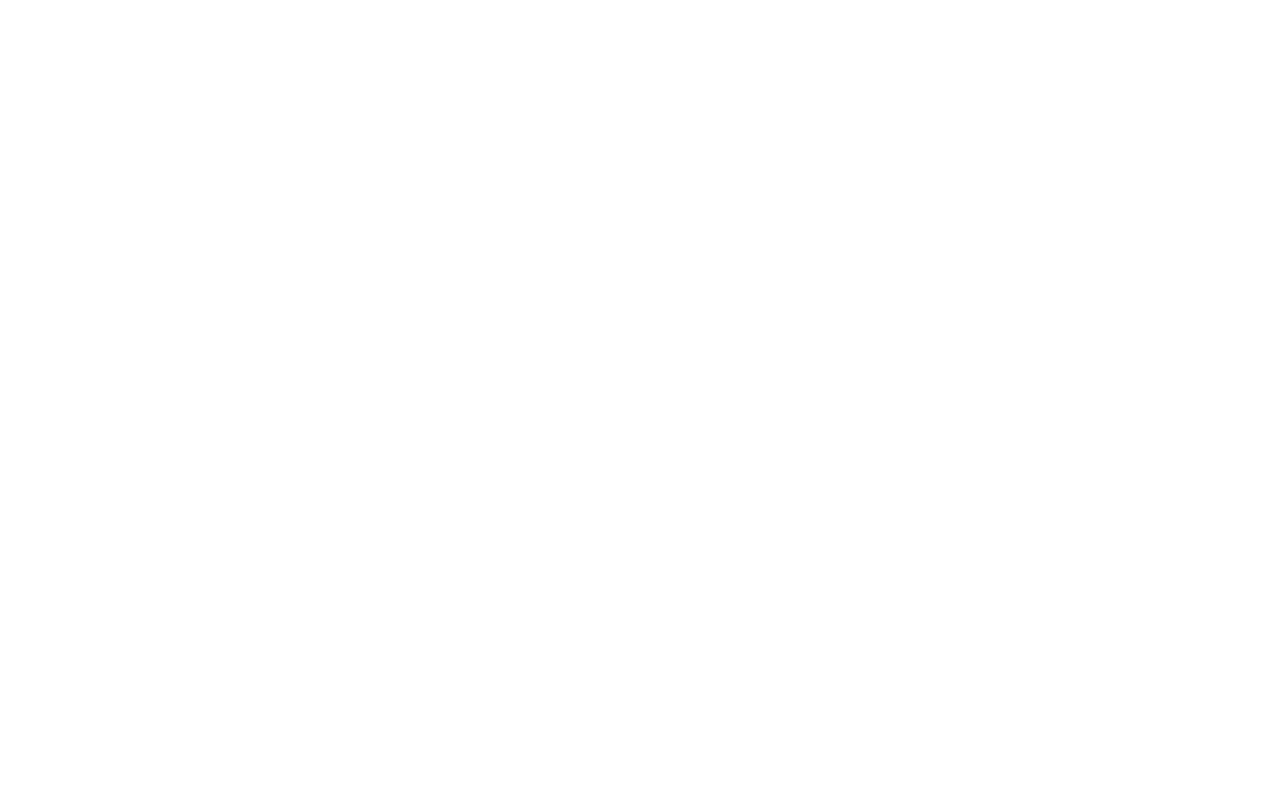
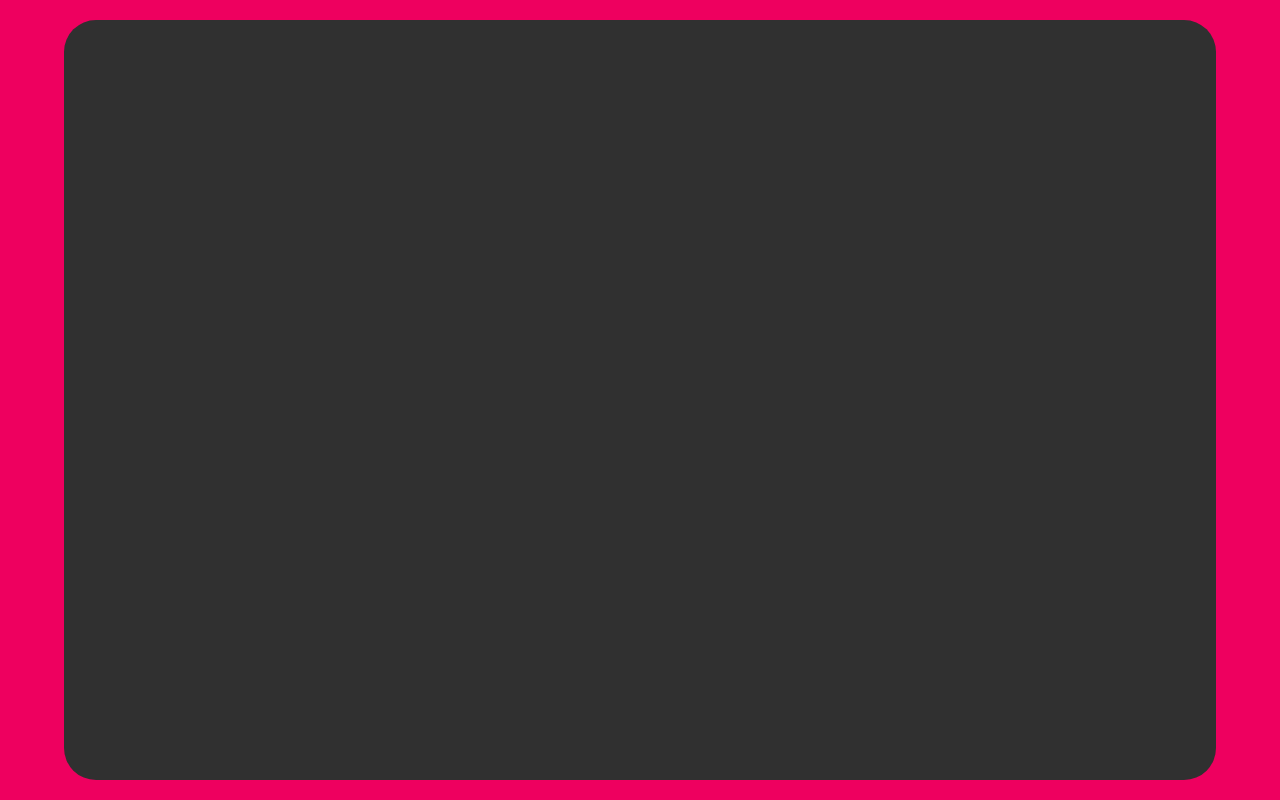
Before and after one commit to KrzysztofSadura/Giga-Investment-Tracker, an Angular app in the folder giga-investment-tracker/: page / in a window 1280 px wide. Built offline with nearby package versions, Linux system fonts and the light colour scheme.

Commit message:
added global styles and dashboard component

```diff
--- a/giga-investment-tracker/projects/giga-investment-tracker/src/app/app.component.html
+++ b/giga-investment-tracker/projects/giga-investment-tracker/src/app/app.component.html
@@ -1 +1,3 @@
-<div class="main-layout"></div>
+<div class="main-layout">
+	<app-dashboard></app-dashboard>
+</div>
--- a/giga-investment-tracker/projects/giga-investment-tracker/src/app/app.component.scss
+++ b/giga-investment-tracker/projects/giga-investment-tracker/src/app/app.component.scss
@@ -1,5 +1,8 @@
 .main-layout {
-	background-color: var(--color-primary);
+	background-color: var(--color-primary-light);
 	width: 100vw;
 	height: 100vh;
+	display: grid;
+	align-items: center;
+	justify-content: center;
 }
--- a/giga-investment-tracker/projects/giga-investment-tracker/src/app/app.module.ts
+++ b/giga-investment-tracker/projects/giga-investment-tracker/src/app/app.module.ts
@@ -4,9 +4,10 @@ import { BrowserModule } from '@angular/platform-browser';
 import { AppRoutingModule } from './app-routing.module';
 import { AppComponent } from './app.component';
 import { BrowserAnimationsModule } from '@angular/platform-browser/animations';
+import { DashboardComponent } from './dashboard/dashboard.component';
 
 @NgModule({
-	declarations: [AppComponent],
+	declarations: [AppComponent, DashboardComponent],
 	imports: [BrowserModule, AppRoutingModule, BrowserAnimationsModule],
 	providers: [],
 	bootstrap: [AppComponent],
--- /dev/null
+++ b/giga-investment-tracker/projects/giga-investment-tracker/src/app/dashboard/dashboard.component.html
@@ -0,0 +1 @@
+<div class="dashboard"></div>
--- /dev/null
+++ b/giga-investment-tracker/projects/giga-investment-tracker/src/app/dashboard/dashboard.component.scss
@@ -0,0 +1,6 @@
+.dashboard {
+	background-color: var(--color-secondary-dark);
+	width: 90vw;
+	height: 95vh;
+	border-radius: 2rem;
+}
--- a/giga-investment-tracker/projects/giga-investment-tracker/src/styles.scss
+++ b/giga-investment-tracker/projects/giga-investment-tracker/src/styles.scss
@@ -8,7 +8,7 @@ body {
 }
 
 :root {
-	--color-primary-light: #c2185b;
+	--color-primary-light: #ee005f;
 	--color-primary-dark: #c2185b66;
 	--color-secondary-light: #b0bec51a;
 	--color-secondary-dark: #303030;
```
Also changed, not shown: giga-investment-tracker/projects/giga-investment-tracker/src/app/dashboard/dashboard.component.ts (added, +8 -0 lines), 1 other file (tests, documents, lock files or other folders).
